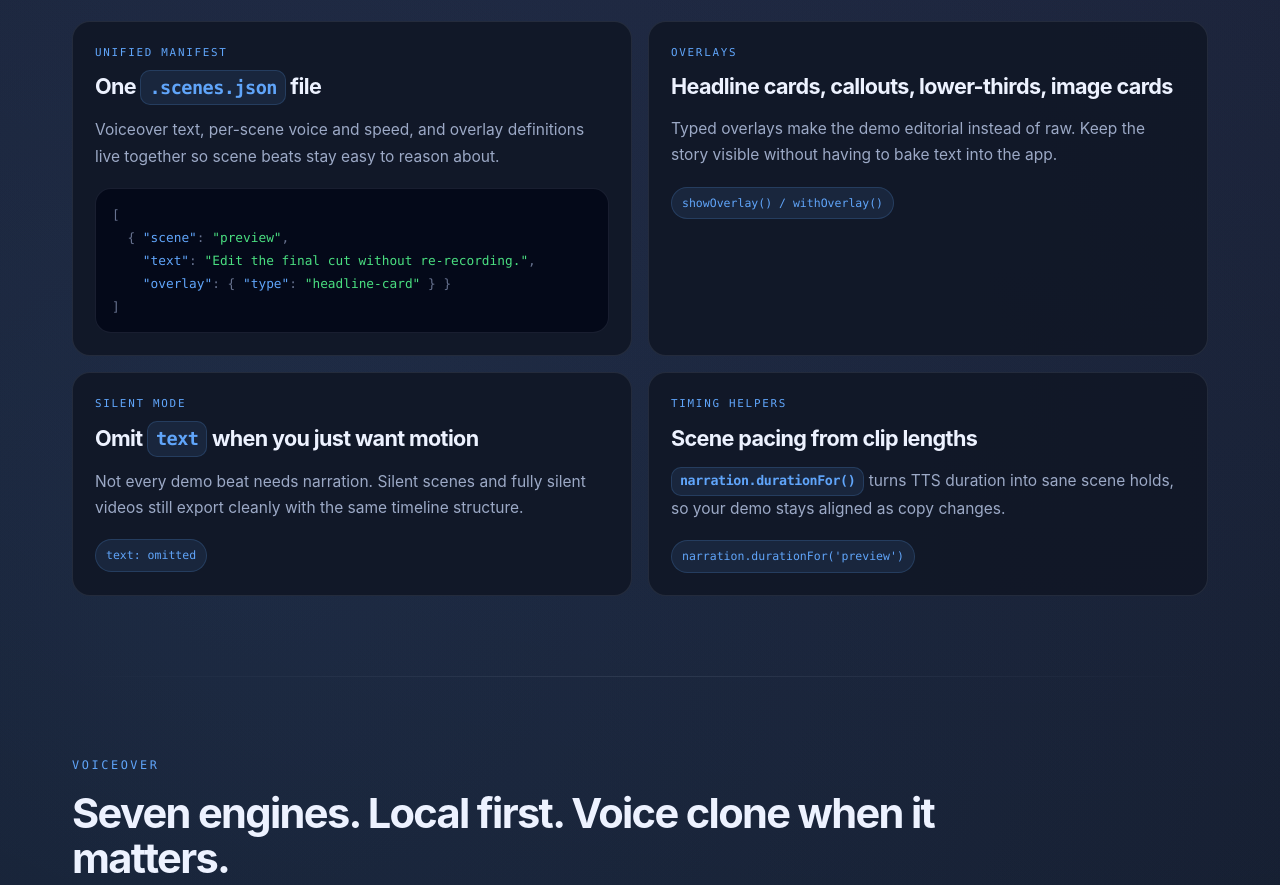
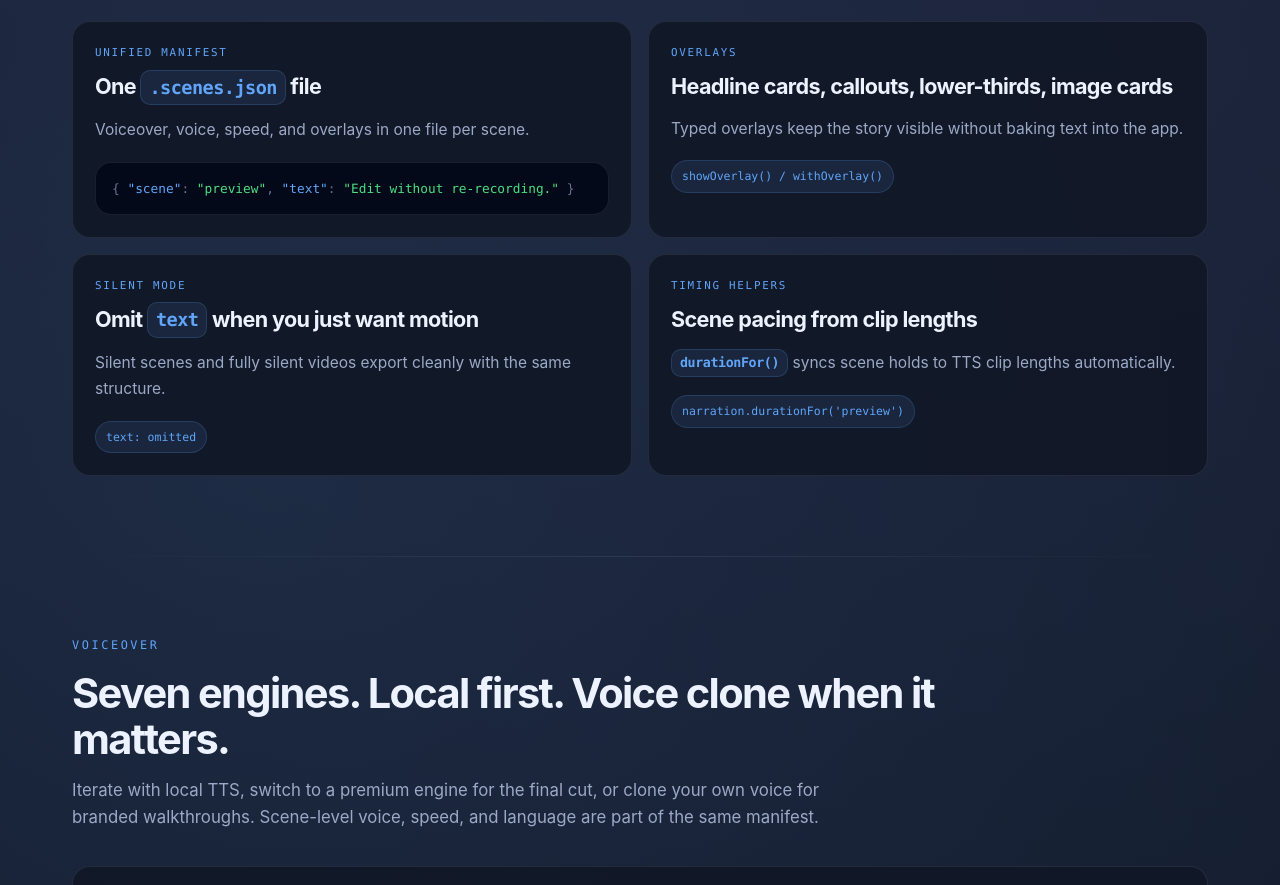
Before and after one commit to shreyaskarnik/argo, a website: page demos/showcase.html in a window 1280 px wide. Shown: the part 1407-2292 px from the top of the page. Drawn offline with Linux system fonts and the light colour scheme.

Commit message:
fix: further compact showcase sections to fit viewport
- Voice engines: 3-column grid (was 2)
- Authoring: shortened manifest snippet + card descriptions
- Ops: shortened card descriptions
- All sections should now fit within 1080px viewport

Co-Authored-By: Claude Opus 4.6 (1M context) <noreply@anthropic.com>

```diff
--- a/demos/showcase.html
+++ b/demos/showcase.html
@@ -890,34 +890,30 @@
         <div class="feature-card" id="authoring-manifest" data-demo-target="authoring-manifest">
           <div class="feature-kicker">Unified Manifest</div>
           <h3 class="feature-name">One <span class="inline-code">.scenes.json</span> file</h3>
-          <p class="feature-desc">Voiceover text, per-scene voice and speed, and overlay definitions live together so scene beats stay easy to reason about.</p>
+          <p class="feature-desc">Voiceover, voice, speed, and overlays in one file per scene.</p>
           <div class="snippet">
-            <span class="p">[</span><br />
-            &nbsp;&nbsp;<span class="p">{</span> <span class="n">"scene"</span><span class="p">:</span> <span class="s">"preview"</span><span class="p">,</span><br />
-            &nbsp;&nbsp;&nbsp;&nbsp;<span class="n">"text"</span><span class="p">:</span> <span class="s">"Edit the final cut without re-recording."</span><span class="p">,</span><br />
-            &nbsp;&nbsp;&nbsp;&nbsp;<span class="n">"overlay"</span><span class="p">:</span> <span class="p">{</span> <span class="n">"type"</span><span class="p">:</span> <span class="s">"headline-card"</span> <span class="p">}</span> <span class="p">}</span><br />
-            <span class="p">]</span>
+            <span class="p">{</span> <span class="n">"scene"</span><span class="p">:</span> <span class="s">"preview"</span><span class="p">,</span> <span class="n">"text"</span><span class="p">:</span> <span class="s">"Edit without re-recording."</span> <span class="p">}</span>
           </div>
         </div>
 
         <div class="feature-card" id="authoring-overlays" data-demo-target="authoring-overlays">
           <div class="feature-kicker">Overlays</div>
           <h3 class="feature-name">Headline cards, callouts, lower-thirds, image cards</h3>
-          <p class="feature-desc">Typed overlays make the demo editorial instead of raw. Keep the story visible without having to bake text into the app.</p>
+          <p class="feature-desc">Typed overlays keep the story visible without baking text into the app.</p>
           <span class="feature-tag">showOverlay() / withOverlay()</span>
         </div>
 
         <div class="feature-card" id="authoring-silent" data-demo-target="authoring-silent">
           <div class="feature-kicker">Silent Mode</div>
           <h3 class="feature-name">Omit <span class="inline-code">text</span> when you just want motion</h3>
-          <p class="feature-desc">Not every demo beat needs narration. Silent scenes and fully silent videos still export cleanly with the same timeline structure.</p>
+          <p class="feature-desc">Silent scenes and fully silent videos export cleanly with the same structure.</p>
           <span class="feature-tag">text: omitted</span>
         </div>
 
         <div class="feature-card" id="authoring-duration" data-demo-target="authoring-duration">
           <div class="feature-kicker">Timing Helpers</div>
           <h3 class="feature-name">Scene pacing from clip lengths</h3>
-          <p class="feature-desc"><span class="inline-code">narration.durationFor()</span> turns TTS duration into sane scene holds, so your demo stays aligned as copy changes.</p>
+          <p class="feature-desc"><span class="inline-code">durationFor()</span> syncs scene holds to TTS clip lengths automatically.</p>
           <span class="feature-tag">narration.durationFor('preview')</span>
         </div>
       </div>
@@ -945,7 +941,7 @@
         </div>
       </div>
 
-      <div class="features-grid">
+      <div class="features-grid cols-3">
         <div class="feature-card" id="engine-kokoro" data-demo-target="engine-kokoro">
           <div class="feature-kicker">Local default</div>
           <h3 class="feature-name">Kokoro</h3>
@@ -1210,7 +1206,7 @@
         <div class="feature-card" id="ops-batch" data-demo-target="ops-batch">
           <div class="feature-kicker">Batch</div>
           <h3 class="feature-name"><span class="inline-code">argo pipeline --all</span></h3>
-          <p class="feature-desc">Run every demo in the configured demos directory and fail the batch when any important path breaks.</p>
+          <p class="feature-desc">Run every demo and fail the batch when any path breaks.</p>
         </div>
         <div class="feature-card" id="ops-dashboard" data-demo-target="ops-dashboard">
           <div class="feature-kicker">Dashboard</div>
@@ -1220,12 +1216,12 @@
         <div class="feature-card" id="ops-validate" data-demo-target="ops-validate">
           <div class="feature-kicker">Validation</div>
           <h3 class="feature-name">Catch bad scene wiring before a render</h3>
-          <p class="feature-desc">Validate scene names, imports, and manifest structure before you spend time generating narration or recording.</p>
+          <p class="feature-desc">Check scene names and manifest structure before spending time on a render.</p>
         </div>
         <div class="feature-card" id="ops-doctor" data-demo-target="ops-doctor">
           <div class="feature-kicker">Doctor</div>
           <h3 class="feature-name">Check the environment</h3>
-          <p class="feature-desc">ffmpeg, Playwright browsers, config, and the other failure modes that usually burn time right before a render.</p>
+          <p class="feature-desc">ffmpeg, Playwright browsers, config — catch failures before they burn time.</p>
         </div>
       </div>
     </div>
```
